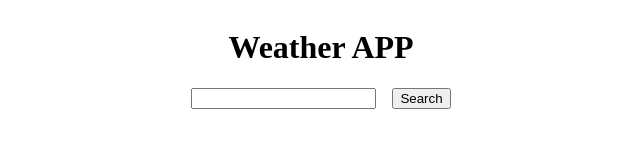
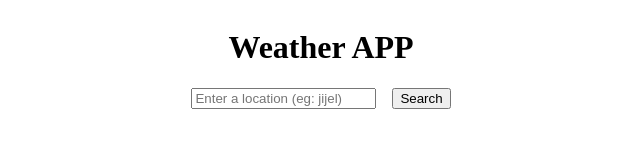
Before and after one commit to mkblast/weather-app, a website: page index.html in a window 1280 px wide. Shown: the whole page, without its empty margins (319-959 px from the left). Drawn offline with Linux system fonts and the light colour scheme; no server answers.

Commit message:
Add a simple placeholder

```diff
--- a/index.html
+++ b/index.html
@@ -14,7 +14,7 @@
     <h1>Weather APP</h1>
 
     <div class="search-area">
-      <input type="text" class="search-input">
+      <input type="text" class="search-input" placeholder="Enter a location (eg: jijel)">
       <button class="search-btn">Search</button>
     </div>
 
```
